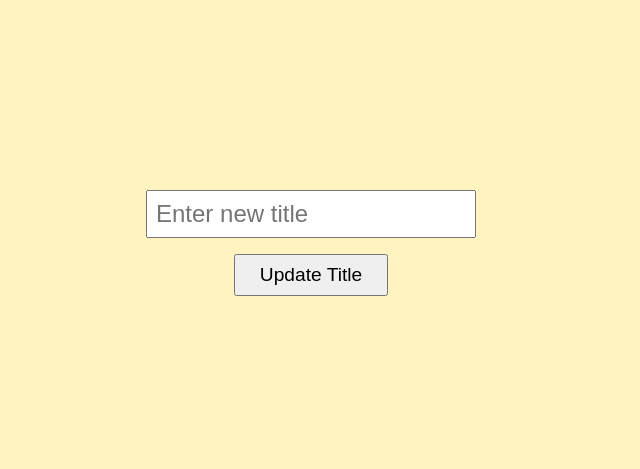
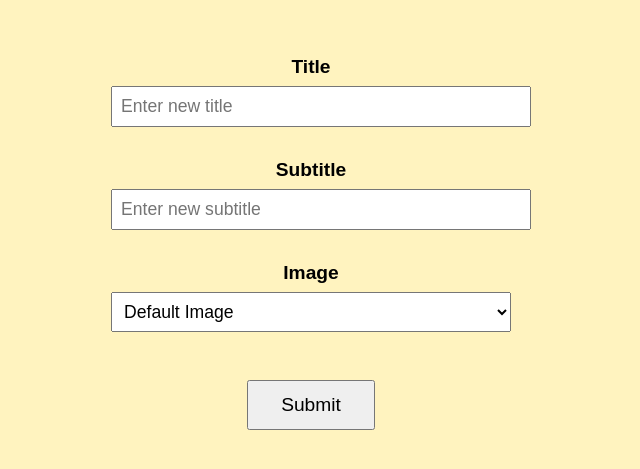
Before and after one commit to wagyobeef/stream-assist, a React (Vite) app in the folder frontend/: page /admin in a window 1280 px wide. Shown: the part 189-658 px from the top of the page, without its empty margins (329-969 px from the left). Built offline with nearby package versions, Linux system fonts and the light colour scheme.

Commit message:
full update

```diff
--- a/frontend/src/AdminScreen/AdminScreen.tsx
+++ b/frontend/src/AdminScreen/AdminScreen.tsx
@@ -5,27 +5,46 @@ const API_BASE_URL =
     ? "http://localhost:3001"
     : "http://3.17.187.202:3001";
 
+const imageOptions = [
+  { id: "default-image-id", label: "Default Image", url: "" },
+  {
+    id: "dancing-pika",
+    label: "Dancing Pikachu",
+    url: "/gifs/dancing-pika.gif",
+  },
+  { id: "crying-pika", label: "Crying Pikachu", url: "/gifs/crying-pika.gif" },
+];
+
 const AdminScreen: React.FC = () => {
   const [title, setTitle] = useState("");
+  const [subtitle, setSubtitle] = useState("");
+  const [imageId, setImageId] = useState(imageOptions[0].id);
   const [status, setStatus] = useState<string | null>(null);
 
   const handleSubmit = async (e: React.FormEvent) => {
     e.preventDefault();
     setStatus(null);
     try {
-      const res = await fetch(`${API_BASE_URL}/update-title`, {
+      const res = await fetch(`${API_BASE_URL}/set-state`, {
         method: "POST",
         headers: { "Content-Type": "application/json" },
-        body: JSON.stringify({ title }),
+        body: JSON.stringify({
+          title,
+          subtitle,
+          imageId,
+        }),
       });
       const data = await res.json();
       if (res.ok) {
-        setStatus("Title updated successfully!");
+        setStatus("State updated successfully!");
+        setTimeout(() => setStatus(null), 3000);
       } else {
-        setStatus(data.error || "Failed to update title.");
+        setStatus(data.error || "Failed to update state.");
+        setTimeout(() => setStatus(null), 3000);
       }
     } catch {
       setStatus("Network error.");
+      setTimeout(() => setStatus(null), 3000);
     }
   };
 
@@ -37,7 +56,7 @@ const AdminScreen: React.FC = () => {
         justifyContent: "center",
         alignItems: "center",
         height: "100vh",
-        fontSize: "2rem",
+        fontSize: "1.2rem",
         fontFamily: "Arial, sans-serif",
       }}
     >
@@ -47,29 +66,70 @@ const AdminScreen: React.FC = () => {
           display: "flex",
           flexDirection: "column",
           alignItems: "center",
+          width: "100%",
+          maxWidth: 400,
         }}
       >
+        {/* Title Section */}
+        <div style={{ width: "100%", marginBottom: "2rem" }}>
+          <div style={{ fontWeight: 700, marginBottom: ".5rem" }}>Title</div>
           <input
             type="text"
             value={title}
             onChange={(e) => setTitle(e.target.value)}
             placeholder="Enter new title"
-          style={{
-            fontSize: "1.5rem",
-            padding: "0.5rem",
-            marginBottom: "1rem",
-          }}
+            style={{ fontSize: "1.1rem", padding: "0.5rem", width: "100%" }}
           />
+        </div>
+        {/* Subtitle Section */}
+        <div style={{ width: "100%", marginBottom: "2rem" }}>
+          <div style={{ fontWeight: 700, marginBottom: ".5rem" }}>Subtitle</div>
+          <input
+            type="text"
+            value={subtitle}
+            onChange={(e) => setSubtitle(e.target.value)}
+            placeholder="Enter new subtitle"
+            style={{ fontSize: "1.1rem", padding: "0.5rem", width: "100%" }}
+          />
+        </div>
+        {/* Image Section */}
+        <div style={{ width: "100%", marginBottom: "2rem" }}>
+          <div style={{ fontWeight: 700, marginBottom: ".5rem" }}>Image</div>
+          <select
+            value={imageId}
+            onChange={(e) => setImageId(e.target.value)}
+            style={{ fontSize: "1.1rem", padding: "0.5rem", width: "100%" }}
+          >
+            {imageOptions.map((opt) => (
+              <option key={opt.id} value={opt.id}>
+                {opt.label}
+              </option>
+            ))}
+          </select>
+        </div>
         <button
           type="submit"
-          style={{ fontSize: "1.2rem", padding: "0.5rem 1.5rem" }}
+          style={{
+            fontSize: "1.2rem",
+            padding: "0.75rem 2rem",
+            marginTop: "1rem",
+          }}
         >
-          Update Title
+          Submit
         </button>
+        {status && (
+          <div
+            style={{
+              marginTop: "1rem",
+              fontSize: "1rem",
+              color: status.includes("success") ? "green" : "red",
+              fontWeight: 600,
+            }}
+          >
+            {status}
+          </div>
+        )}
       </form>
-      {status && (
-        <div style={{ marginTop: "1rem", fontSize: "1rem" }}>{status}</div>
-      )}
     </div>
   );
 };
```
Also changed, not shown: 1 other file (tests, documents, lock files or other folders). Lines whose indentation alone changed are shown as unchanged.
